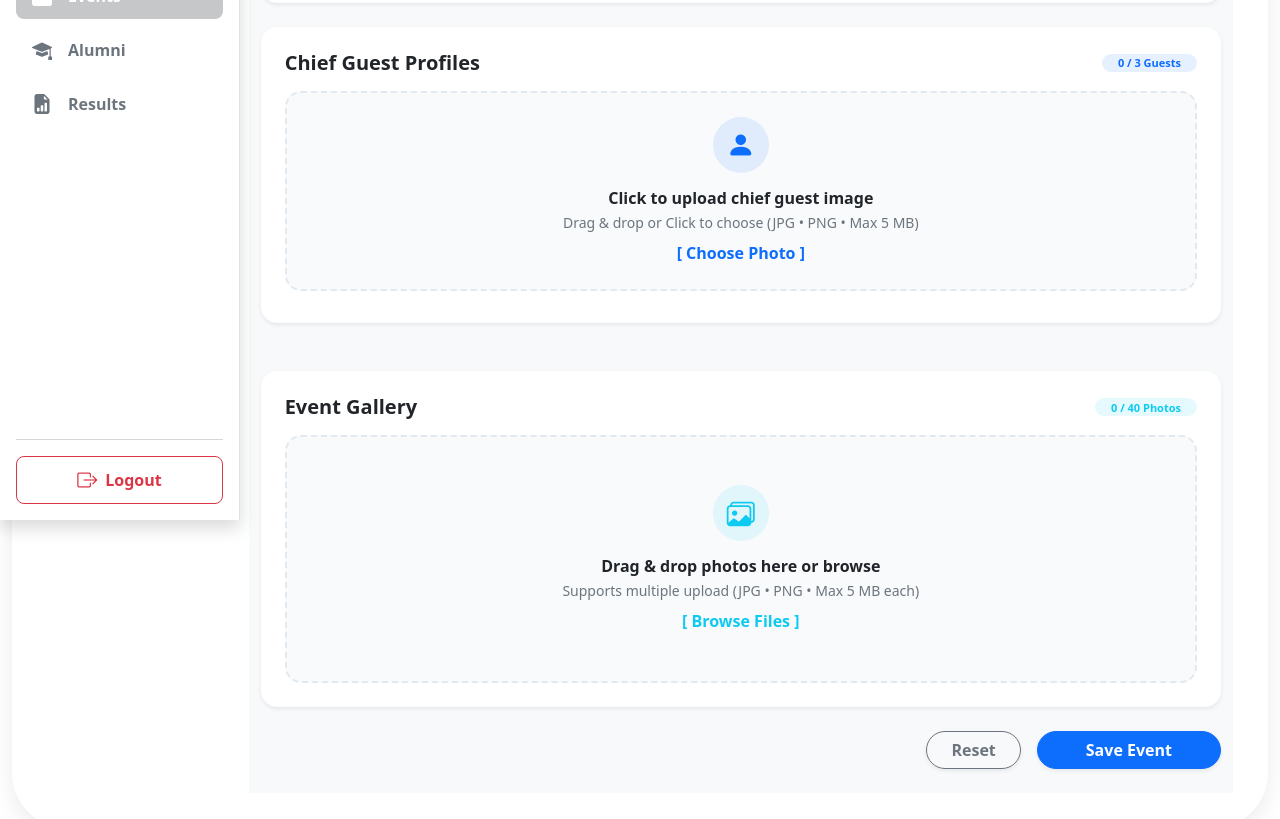
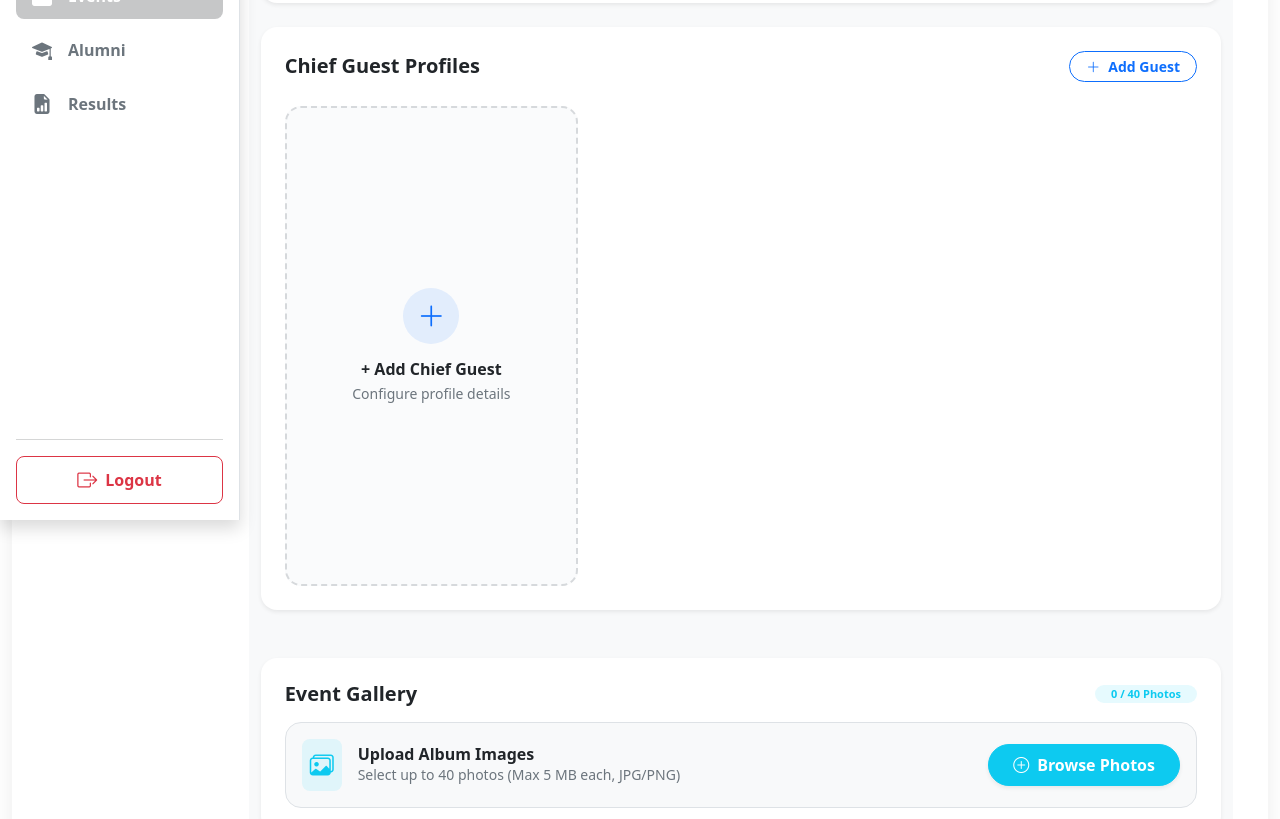
Before and after one commit to varshasiva0028/alumni-frontend, an Angular app: page /events in a window 1280 px wide. Shown: the part 280-1099 px from the top of the page. Built offline with nearby package versions, Linux system fonts and the light colour scheme.

Commit message:
Event UI

```diff
--- a/src/app/pages/events/events.css
+++ b/src/app/pages/events/events.css
@@ -1,36 +1,4 @@
-/* Custom dotted borders for upload dropzones */
-.border-dashed {
-  border: 2px dashed rgba(226, 232, 240, 1) !important;
-  background-color: #f8fafc;
-  transition: all 0.25s cubic-bezier(0.16, 1, 0.3, 1);
-}
-
-.upload-dropzone {
-  transition: all 0.25s cubic-bezier(0.16, 1, 0.3, 1);
-}
-
-.upload-dropzone:hover {
-  border-color: #3b82f6 !important;
-  background-color: rgba(59, 130, 246, 0.03);
-  transform: translateY(-2px);
-}
-
-/* Icon circles */
-.icon-circle-bg {
-  width: 56px;
-  height: 56px;
-  border-radius: 50%;
-  display: flex;
-  align-items: center;
-  justify-content: center;
-  transition: transform 0.2s ease;
-}
-
-.upload-dropzone:hover .icon-circle-bg {
-  transform: scale(1.08);
-}
-
-/* Guest Cards Hover Effect */
+/* Card Hover Micro-Animations */
 .hover-card-lift {
   transition: transform 0.2s ease, box-shadow 0.2s ease;
 }
@@ -58,19 +26,47 @@
   transform: scale(1.05);
 }
 
-/* Gallery Hover Delete controls */
-.group-hover-parent .opacity-hidden-button {
+/* Gallery Hover Delete controls (Positioned on top-right, compact circular button) */
+.gallery-trash-btn-container {
+  opacity: 0;
+  transition: opacity 0.2s ease;
+  z-index: 10;
+  position: absolute !important;
+  top: 0 !important;
+  right: 0 !important;
+  left: auto !important;
+  bottom: auto !important;
+  width: auto !important;
+  height: auto !important;
+}
+
+.group-hover-parent:hover .gallery-trash-btn-container {
+  opacity: 1;
+}
+
+.gallery-trash-btn {
+  width: 28px !important;
+  height: 28px !important;
+  min-width: 28px !important;
+  min-height: 28px !important;
+  padding: 0 !important;
+  border-radius: 50% !important;
+  font-size: 12px !important;
+  line-height: 1 !important;
+  background-color: #dc3545 !important;
+  border: none !important;
+}
+
+.gallery-trash-btn:hover {
+  background-color: #bb2d3b !important;
+}
+
+/* Avatar camera hover overlay toggles */
+.avatar-overlay {
   opacity: 0;
   transition: opacity 0.2s ease;
 }
 
-.group-hover-parent:hover .opacity-hidden-button {
+.avatar-wrapper:hover .avatar-overlay {
   opacity: 1;
 }
-
-/* Details close position correction */
-.btn-close-custom {
-  top: 10px;
-  right: 10px;
-  font-size: 0.8rem;
-}
--- a/src/app/pages/events/events.html
+++ b/src/app/pages/events/events.html
@@ -8,7 +8,7 @@
         </div>
         <div>
           <h2 class="fw-bold mb-0 text-dark tracking-tight">Event Management</h2>
-          <p class="text-secondary small mb-0">Upload chief guest photos and construct the event gallery</p>
+          <p class="text-secondary small mb-0">Configure guest profiles and upload galleries for active events</p>
         </div>
       </div>
     </div>
@@ -51,36 +51,18 @@
     <button type="button" class="btn-close ms-auto shadow-none" (click)="errorMessage = ''" aria-label="Close"></button>
   </div>
 
-  <!-- Dynamic Content Workspace (Visible immediately) -->
+  <!-- Dynamic Content Workspace -->
   <div class="row g-4">
 
     <!-- Chief Guests Section -->
     <div class="col-12">
       <div class="card border-0 shadow-sm rounded-4 bg-white mb-4">
         <div class="card-body p-4">
-          <div class="d-flex justify-content-between align-items-center mb-3">
+          <div class="d-flex justify-content-between align-items-center mb-4">
             <h5 class="fw-bold text-dark mb-0">Chief Guest Profiles</h5>
-            <span class="badge bg-primary bg-opacity-10 text-primary rounded-pill px-3 py-1.5 fw-semibold" style="font-size: 11px;">
-              {{ chiefGuests.length }} / {{ maxGuests }} Guests
-            </span>
-          </div>
-
-          <!-- Upload Photo to Add Card automatically -->
-          <div class="upload-dropzone position-relative rounded-4 p-4 text-center border-dashed d-flex flex-column align-items-center justify-content-center mb-4" *ngIf="chiefGuests.length < maxGuests">
-            <input
-              type="file"
-              class="position-absolute top-0 start-0 w-100 h-100 opacity-0 cursor-pointer"
-              accept="image/*"
-              (change)="onChiefGuestFileChange($event)"
-              multiple
-              aria-label="Upload Chief Guest Photo">
-
-            <div class="p-3 bg-primary bg-opacity-10 text-primary rounded-circle mb-3 d-flex align-items-center justify-content-center" style="width: 56px; height: 56px;">
-              <i class="bi bi-person-fill fs-3"></i>
-            </div>
-            <h6 class="fw-bold text-dark mb-1">Click to upload chief guest image</h6>
-            <p class="text-secondary small mb-0">Drag & drop or Click to choose (JPG • PNG • Max 5 MB)</p>
-            <span class="text-primary fw-semibold mt-2 d-inline-block hover-underline">[ Choose Photo ]</span>
+            <button class="btn btn-outline-primary btn-sm rounded-pill px-3 py-1.5 fw-semibold d-flex align-items-center gap-2" (click)="addChiefGuest()" [disabled]="chiefGuests.length >= maxGuests">
+              <i class="bi bi-plus-lg"></i> Add Guest
+            </button>
           </div>
 
           <!-- Dynamic Guest Profile Cards List -->
@@ -95,11 +77,21 @@
                 </div>
 
                 <div class="card-body px-4 pb-4 pt-3">
-                  <!-- Guest Avatar -->
+                  <!-- Guest Avatar Upload Trigger (Click to browse file) -->
                   <div class="text-center mb-3">
-                    <div class="position-relative mx-auto rounded-circle overflow-hidden shadow-sm border border-3 border-light bg-light d-flex align-items-center justify-content-center" style="width: 90px; height: 90px;">
-                      <img [src]="guest.photoUrl" class="w-100 h-100 object-fit-cover" alt="Profile Preview">
+                    <div class="position-relative mx-auto rounded-circle overflow-hidden shadow-sm border border-3 border-light bg-light d-flex align-items-center justify-content-center avatar-wrapper" style="width: 100px; height: 100px; cursor: pointer;">
+                      <img [src]="guest.photoUrl || 'https://via.placeholder.com/150'" class="w-100 h-100 object-fit-cover" alt="Profile Preview">
+                      <input
+                        type="file"
+                        class="position-absolute top-0 start-0 w-100 h-100 opacity-0 cursor-pointer"
+                        accept="image/*"
+                        (change)="onGuestPhotoSelected($event, i)"
+                        aria-label="Upload photo">
+                      <div class="avatar-overlay position-absolute bottom-0 start-0 w-100 py-1 bg-dark bg-opacity-75 text-white small" style="pointer-events: none;">
+                        <i class="bi bi-camera"></i>
                       </div>
+                    </div>
+                    <small class="text-muted d-block mt-2" style="font-size: 11px;">Click photo to upload</small>
                   </div>
 
                   <!-- Details Inputs -->
@@ -135,6 +127,22 @@
                 </div>
               </div>
             </div>
+
+            <!-- "+ Add Chief Guest" Dashed Card Button -->
+            <div class="col-xl-4 col-md-6 col-12" *ngIf="chiefGuests.length < maxGuests">
+              <div
+                class="card border border-2 border-secondary border-opacity-25 rounded-4 d-flex align-items-center justify-content-center text-center p-5 cursor-pointer hover-card-lift h-100"
+                (click)="addChiefGuest()"
+                style="min-height: 480px; border-style: dashed !important; background-color: #fafbfc;">
+                <div class="text-muted">
+                  <div class="p-3 bg-primary bg-opacity-10 text-primary rounded-circle mb-3 mx-auto d-flex align-items-center justify-content-center" style="width: 56px; height: 56px;">
+                    <i class="bi bi-plus-lg fs-3"></i>
+                  </div>
+                  <h6 class="fw-bold text-dark mb-1">+ Add Chief Guest</h6>
+                  <p class="small text-secondary mb-0">Configure profile details</p>
+                </div>
+              </div>
+            </div>
           </div>
         </div>
       </div>
@@ -151,22 +159,27 @@
             </span>
           </div>
 
-          <!-- Drag and Drop Upload Area -->
-          <div class="upload-dropzone position-relative rounded-4 p-5 text-center border-dashed d-flex flex-column align-items-center justify-content-center">
+          <!-- Modernized Multi-Upload Bar (Replaces Drag-and-Drop box) -->
+          <div class="d-flex flex-column flex-sm-row align-items-center gap-3 p-3 bg-light rounded-4 border">
+            <div class="p-2 bg-info bg-opacity-10 text-info rounded-3">
+              <i class="bi bi-images fs-4"></i>
+            </div>
+            <div class="flex-grow-1 text-center text-sm-start">
+              <h6 class="fw-bold text-dark mb-0">Upload Album Images</h6>
+              <p class="text-secondary small mb-0">Select up to {{ maxOtherPhotos }} photos (Max 5 MB each, JPG/PNG)</p>
+            </div>
+            <div class="position-relative">
+              <button class="btn btn-info text-white rounded-pill px-4 py-2 fw-semibold shadow-sm d-flex align-items-center gap-2">
+                <i class="bi bi-plus-circle"></i> Browse Photos
+              </button>
               <input
                 type="file"
                 class="position-absolute top-0 start-0 w-100 h-100 opacity-0 cursor-pointer"
                 accept="image/*"
                 multiple
                 (change)="onOtherPhotosFileChange($event)"
-              aria-label="Upload Event Gallery Photos">
-
-            <div class="p-3 bg-info bg-opacity-10 text-info rounded-circle mb-3 d-flex align-items-center justify-content-center" style="width: 56px; height: 56px;">
-              <i class="bi bi-images fs-3"></i>
+                aria-label="Upload Gallery Images">
             </div>
-            <h6 class="fw-bold text-dark mb-1">Drag & drop photos here or browse</h6>
-            <p class="text-secondary small mb-0">Supports multiple upload (JPG • PNG • Max 5 MB each)</p>
-            <span class="text-info fw-semibold mt-2 d-inline-block hover-underline">[ Browse Files ]</span>
           </div>
 
           <!-- Upload Progress Bar -->
@@ -185,14 +198,14 @@
             <div class="col-xl-2 col-lg-3 col-md-4 col-6" *ngFor="let photo of otherPhotos; let j = index">
               <div class="ratio ratio-1x1 border rounded-3 overflow-hidden position-relative group-hover-parent shadow-sm bg-light">
                 <img [src]="photo" class="w-100 h-100 object-fit-cover transition-img" alt="Gallery Preview">
-                <div class="position-absolute top-0 end-0 p-1 opacity-hidden-button d-flex gap-1">
-                  <!-- Delete button -->
+                <!-- Compact Trash Button aligned to the top-right corner -->
+                <div class="gallery-trash-btn-container position-absolute top-0 end-0 p-2">
                   <button
                     type="button"
-                    class="btn btn-danger btn-sm rounded-circle d-flex align-items-center justify-content-center p-1.5 shadow"
+                    class="btn btn-danger gallery-trash-btn d-flex align-items-center justify-content-center shadow-sm"
                     (click)="removeOtherPhoto(j)"
                     aria-label="Delete image">
-                    <i class="bi bi-trash-fill" style="font-size: 10px;"></i>
+                    <i class="bi bi-trash-fill"></i>
                   </button>
                 </div>
               </div>
--- a/src/app/pages/events/events.ts
+++ b/src/app/pages/events/events.ts
@@ -1,4 +1,4 @@
-import { Component } from '@angular/core';
+import { Component, ChangeDetectorRef, NgZone } from '@angular/core';
 import { CommonModule } from '@angular/common';
 import { FormsModule } from '@angular/forms';
 
@@ -48,6 +48,8 @@ export class EventsComponent {
   uploadProgress: number = 0;
   isUploading: boolean = false;
 
+  constructor(private cdr: ChangeDetectorRef, private zone: NgZone) {}
+
   // Compute other photos limit dynamically
   get isAnnualDay(): boolean {
     const title = this.selectedEventTitle === 'Other Events' ? this.customEventTitle : this.selectedEventTitle;
@@ -69,13 +71,58 @@ export class EventsComponent {
     // Automatically truncate lists if switching to lower bounds
     if (this.chiefGuests.length > this.maxGuests) {
       this.chiefGuests = this.chiefGuests.slice(0, this.maxGuests);
-      this.errorMessage = `Chief Guest list was truncated to fit the limit of ${this.maxGuests} for this category.`;
     }
 
     if (this.otherPhotos.length > this.maxOtherPhotos) {
       this.otherPhotos = this.otherPhotos.slice(0, this.maxOtherPhotos);
-      this.errorMessage = `Gallery photos list was truncated to fit the limit of ${this.maxOtherPhotos} for this category.`;
     }
+    this.cdr.detectChanges();
+  }
+
+  // Add empty guest profile card dynamically
+  addChiefGuest(): void {
+    if (this.chiefGuests.length >= this.maxGuests) {
+      this.errorMessage = `You can only add up to ${this.maxGuests} guest profiles for this event type.`;
+      this.cdr.detectChanges();
+      return;
+    }
+    this.errorMessage = '';
+    this.chiefGuests.push({
+      photoUrl: '',
+      name: '',
+      detail1: '',
+      detail2: '',
+      detail3: '',
+      roleType: 'Chief Guest'
+    });
+    this.chiefGuests = [...this.chiefGuests];
+    this.cdr.detectChanges();
+  }
+
+  // Chief Guest Profile circular avatar photo upload trigger
+  onGuestPhotoSelected(event: Event, index: number): void {
+    this.errorMessage = '';
+    const element = event.target as HTMLInputElement;
+    const file = element.files?.[0];
+    if (!file) return;
+
+    if (file.size > 5 * 1024 * 1024) {
+      this.errorMessage = `Image exceeds the 5 MB size limit.`;
+      element.value = '';
+      this.cdr.detectChanges();
+      return;
+    }
+
+    const reader = new FileReader();
+    reader.onload = (e: any) => {
+      this.zone.run(() => {
+        this.chiefGuests[index].photoUrl = e.target.result;
+        this.chiefGuests = [...this.chiefGuests];
+        this.cdr.detectChanges();
+      });
+    };
+    reader.readAsDataURL(file);
+    element.value = '';
   }
 
   // Chief Guests Uploader (Automatically generates cards on upload)
@@ -92,7 +139,6 @@ export class EventsComponent {
 
     const filesToUpload = Array.from(files).slice(0, remainingSlots);
     for (const file of filesToUpload) {
-      // Validate file size limit (5 MB) and format
       if (file.size > 5 * 1024 * 1024) {
         this.errorMessage = `Image "${file.name}" exceeds the 5 MB limit.`;
         continue;
@@ -100,6 +146,7 @@ export class EventsComponent {
 
       const reader = new FileReader();
       reader.onload = (e: any) => {
+        this.zone.run(() => {
           this.chiefGuests.push({
             photoUrl: e.target.result,
             name: '',
@@ -107,6 +154,9 @@ export class EventsComponent {
             detail2: '',
             detail3: '',
             roleType: 'Chief Guest'
+          });
+          this.chiefGuests = [...this.chiefGuests];
+          this.cdr.detectChanges();
         });
       };
       reader.readAsDataURL(file);
@@ -116,6 +166,8 @@ export class EventsComponent {
 
   removeChiefGuest(index: number): void {
     this.chiefGuests.splice(index, 1);
+    this.chiefGuests = [...this.chiefGuests];
+    this.cdr.detectChanges();
     this.errorMessage = '';
   }
 
@@ -150,8 +202,13 @@ export class EventsComponent {
     // Progress bar simulation
     this.isUploading = true;
     this.uploadProgress = 0;
+    this.cdr.detectChanges();
+
     const interval = setInterval(() => {
+      this.zone.run(() => {
         this.uploadProgress += 10;
+        this.cdr.detectChanges();
+
         if (this.uploadProgress >= 100) {
           clearInterval(interval);
           this.isUploading = false;
@@ -159,11 +216,17 @@ export class EventsComponent {
           for (const file of validFiles) {
             const reader = new FileReader();
             reader.onload = (e: any) => {
+              this.zone.run(() => {
                 this.otherPhotos.push(e.target.result);
+                this.otherPhotos = [...this.otherPhotos];
+                this.cdr.detectChanges();
+              });
             };
             reader.readAsDataURL(file);
           }
+          this.cdr.detectChanges();
         }
+      });
     }, 120);
 
     element.value = '';
@@ -171,6 +234,8 @@ export class EventsComponent {
 
   removeOtherPhoto(index: number): void {
     this.otherPhotos.splice(index, 1);
+    this.otherPhotos = [...this.otherPhotos];
+    this.cdr.detectChanges();
   }
 
   resetForm(): void {
@@ -179,6 +244,7 @@ export class EventsComponent {
     this.chiefGuests = [];
     this.otherPhotos = [];
     this.errorMessage = '';
+    this.cdr.detectChanges();
   }
 
   submitEvent(): void {
@@ -187,6 +253,7 @@ export class EventsComponent {
 
     if (!finalTitle) {
       this.errorMessage = 'Please select or specify a category event title.';
+      this.cdr.detectChanges();
       return;
     }
 
```
Lines whose indentation alone changed are shown as unchanged.
